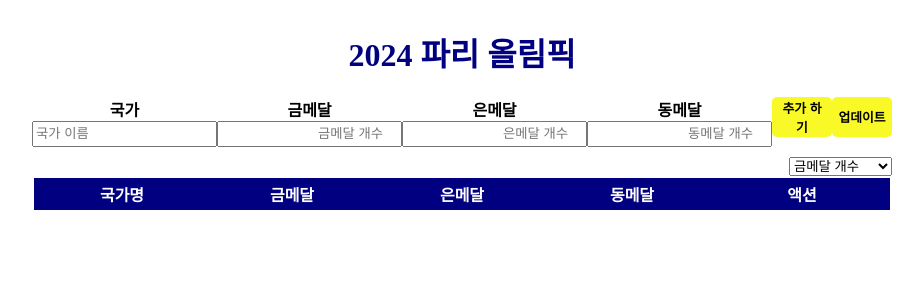
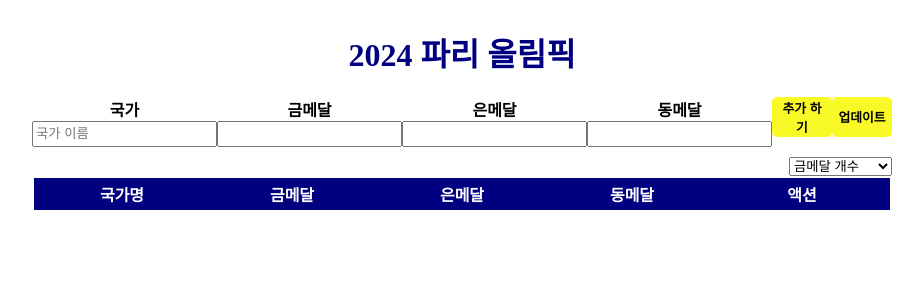
Before and after one commit to adorable-otter/medal-tracker, a React (Vite) app: page / in a window 1280 px wide. Shown: the top 300 px of the page, without its empty margins (178-1101 px from the left). Built offline with nearby package versions, Linux system fonts and the light colour scheme.

Commit message:
number type input align right

```diff
--- a/src/constant/medalForm.js
+++ b/src/constant/medalForm.js
@@ -7,7 +7,7 @@ export const initialFormData = {
 
 export const inputFields = [
   { name: 'country', label: '국가', placeholder: '국가 이름', type: 'text' },
-  { name: 'gold', label: '금메달', placeholder: '금메달 개수', type: 'number' },
-  { name: 'silver', label: '은메달', placeholder: '은메달 개수', type: 'number' },
-  { name: 'bronze', label: '동메달', placeholder: '동메달 개수', type: 'number' },
+  { name: 'gold', label: '금메달', placeholder: '', type: 'number' },
+  { name: 'silver', label: '은메달', placeholder: '', type: 'number' },
+  { name: 'bronze', label: '동메달', placeholder: '', type: 'number' },
 ];
```
Also changed, not shown: src/components/MedalForm.jsx (+9 -0 lines).
